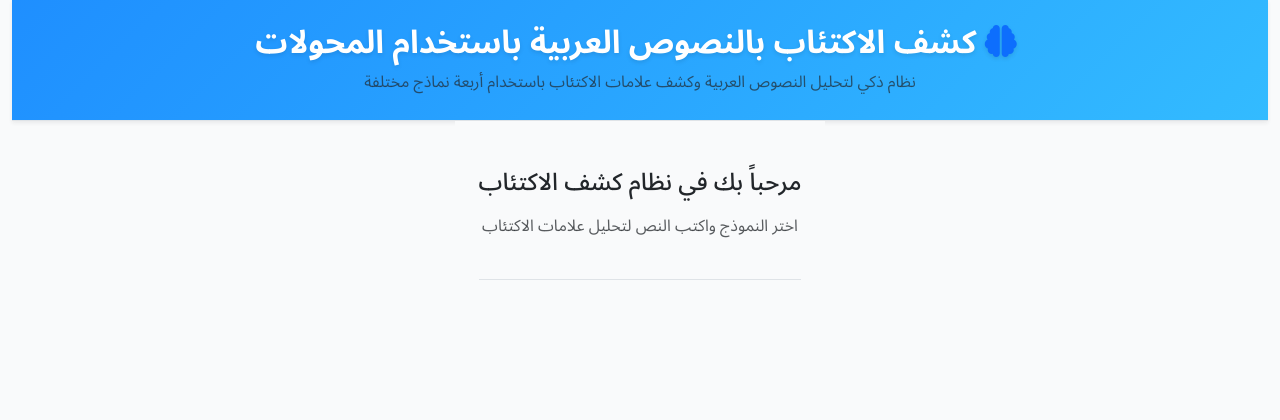
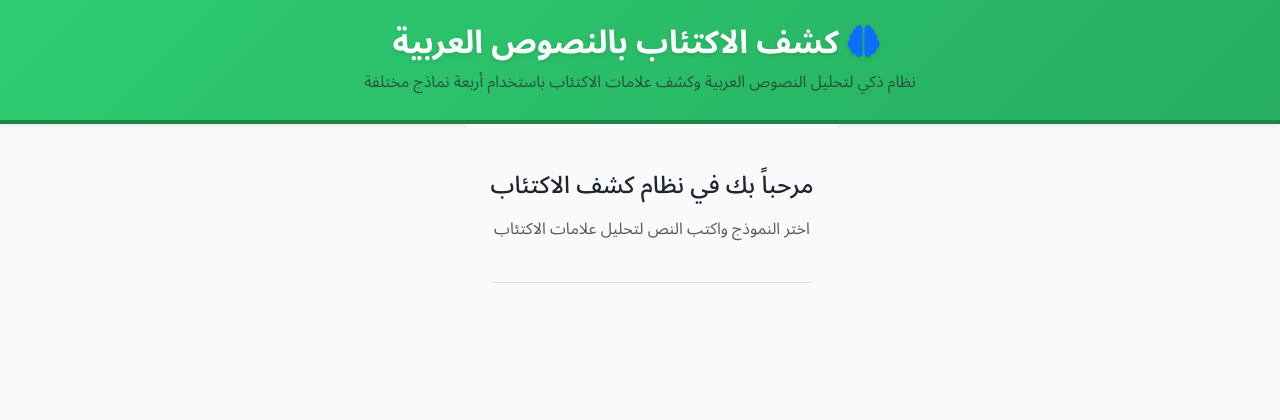
Before and after one commit to mohannadalshoushi/Transformers-Based-Arabic-Depression-Detection, a Flask app: page / in a window 1280 px wide. Shown: the top 420 px of the page. Run offline with Flask 3, Linux system fonts and the light colour scheme.

Commit message:
style: update header to green gradient with full-width border

```diff
--- a/static/css/style.css
+++ b/static/css/style.css
@@ -1,3 +1,9 @@
+*{
+    margin: 0;
+}
+
+
+
 /* Custom CSS Variables */
 :root {
     --primary-color: 210 100% 56%; /* #0D7EFF */
@@ -39,12 +45,24 @@ body {
 }
 
 /* Header Styles */
-.app-header {
+/* .app-header {
     background: linear-gradient(135deg, hsl(var(--primary-color)) 0%, hsl(var(--info-color)) 100%);
     color: white;
     border-bottom: 1px solid hsl(var(--border-color)) !important;
     box-shadow: var(--shadow-sm);
+} */
+
+.app-header {
+    width: 100vw;
+    background: linear-gradient(135deg, #2ecc71 0%, #27ae60 100%);
+    color: white;
+    border-bottom: 4px solid #1e8449 !important;
+    box-shadow: var(--shadow-sm);
+    margin-left: calc(-50vw + 50%);
+    padding-left: 1rem;
+    padding-right: 1rem;
 }
+
 
 .main-title {
     font-size: 2rem;
--- a/templates/index.html
+++ b/templates/index.html
@@ -25,7 +25,7 @@
                 <header class="app-header text-center py-4 border-bottom">
                     <h1 class="main-title mb-2">
                         <i class="fas fa-brain text-primary me-2"></i>
-                        كشف الاكتئاب بالنصوص العربية باستخدام المحولات
+                        كشف الاكتئاب بالنصوص العربية
                     </h1>
                     <p class="subtitle text-muted">نظام ذكي لتحليل النصوص العربية وكشف علامات الاكتئاب باستخدام أربعة نماذج مختلفة</p>
                 </header>
```
